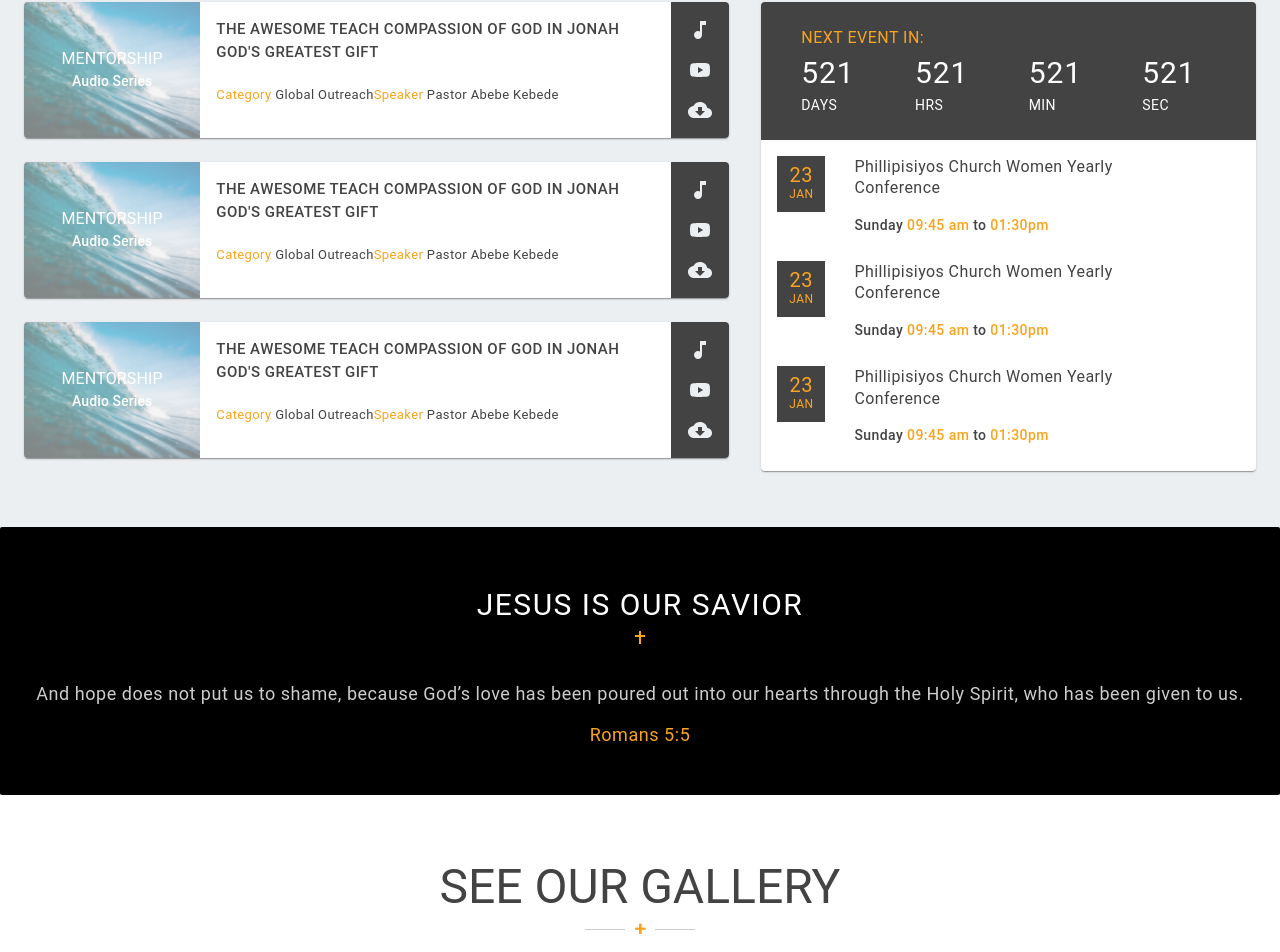
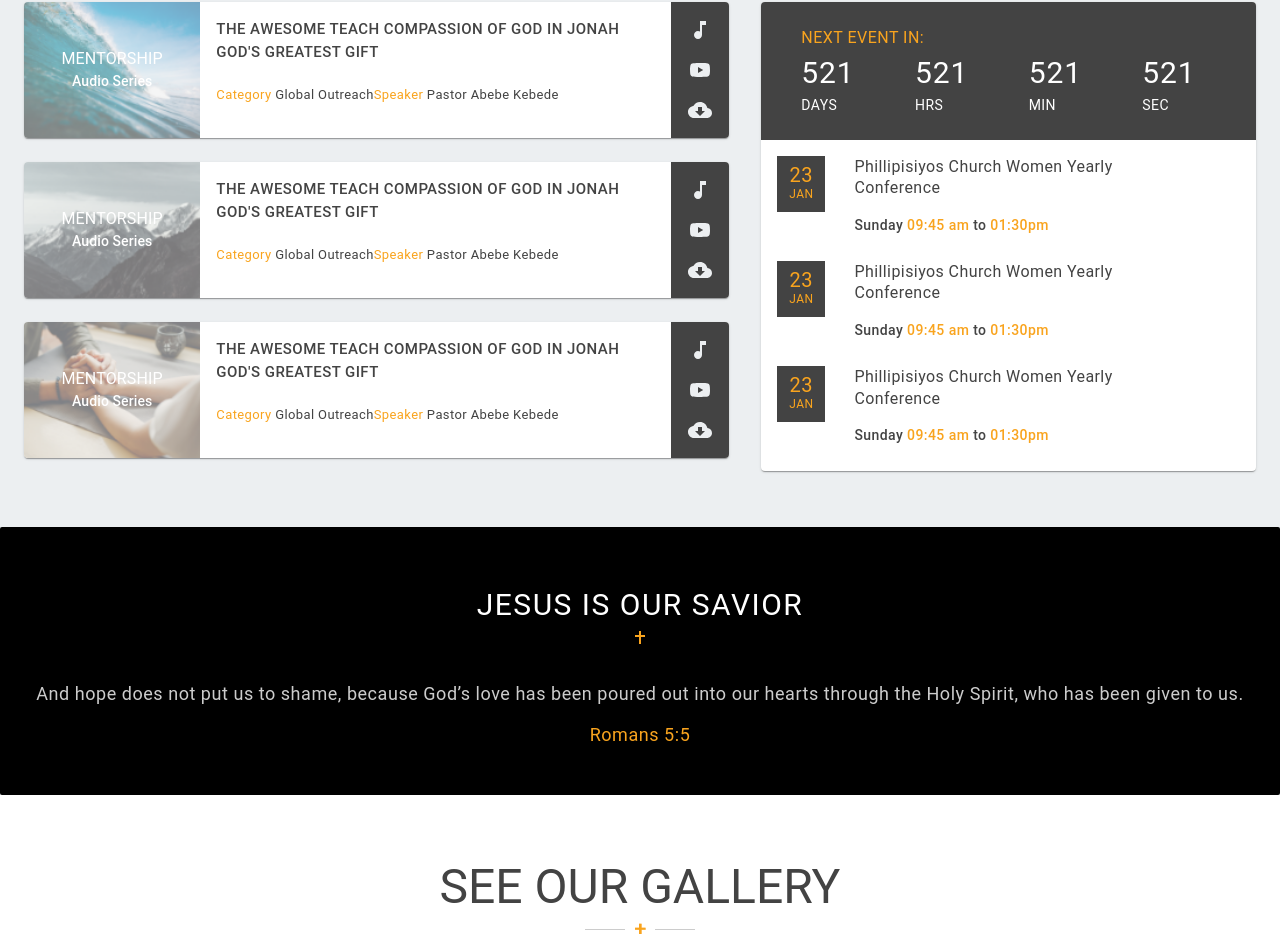
Before and after one commit to Alazar-dev/Filadelfia-web, a React (Create React App) app: page / in a window 1280 px wide. Shown: the part 1886-2838 px from the top of the page. Built offline with nearby package versions, Linux system fonts and the light colour scheme.

Commit message:
🐛 FIX: changes image for 3 sermons

```diff
--- a/src/components/home/latestSermons/LatestSermon.jsx
+++ b/src/components/home/latestSermons/LatestSermon.jsx
@@ -86,14 +86,14 @@ const LatestSermonsCards = () => {
           <Grid item>
             <Card>
               <Grid container spacing={3}>
-                <SermonItem image={TeachImg} />
+                <SermonItem image={GospelImg} />
               </Grid>
             </Card>
           </Grid>
           <Grid item>
             <Card>
               <Grid container spacing={3}>
-                <SermonItem image={TeachImg} />
+                <SermonItem image={SupermacyImg} />
               </Grid>
             </Card>
           </Grid>
```
